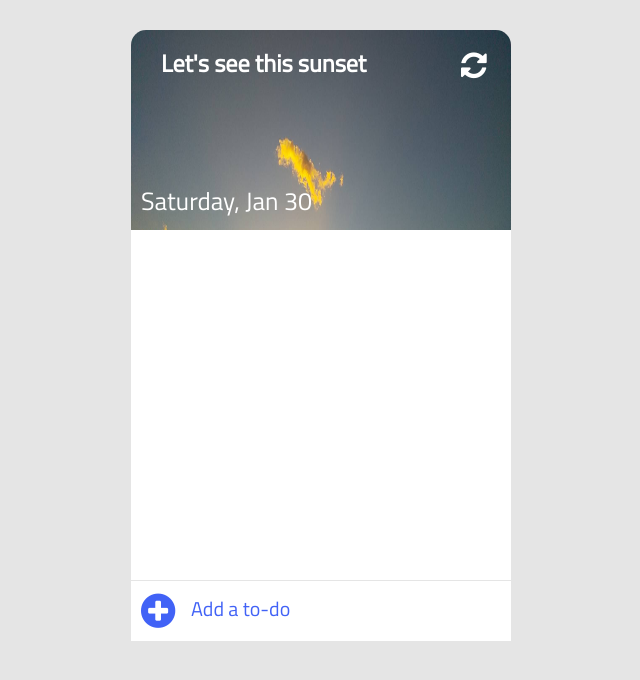
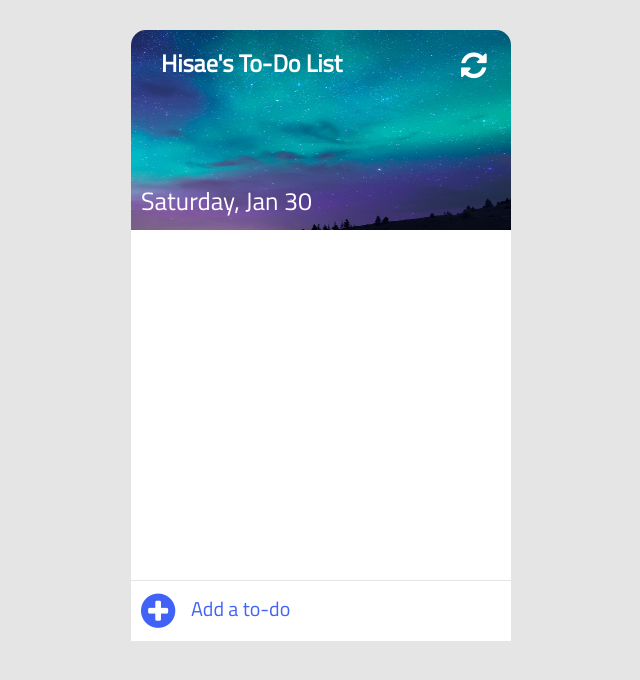
Before and after one commit to djraivis/hisae, a plain HTML site: page index.html in a window 1280 px wide. Shown: the whole page, without its empty margins (319-959 px from the left). Drawn offline with Linux system fonts and the light colour scheme.

Commit message:
Title Change

```diff
--- a/css/style.css
+++ b/css/style.css
@@ -17,11 +17,12 @@ body{
 .header{
   width: 380px;
   height:200px;
-  background-image: url('../img/sunset.jpg');
+  background-image: url('../img/bg2.jpg');
   background-size: 100% 200%;
   background-repeat: no-repeat;
   border-radius: 15px 15px 0 0;
   position: relative;
+  background-color: green;
 }
 .clear{
   width : 30px;
--- a/index.html
+++ b/index.html
@@ -13,7 +13,7 @@
   <div class="container">
 
     <div class="header">
-      <h2 class="hisae">Let's see this sunset</h2>
+      <h2 class="hisae">Hisae's To-Do List</h2>
       <div class="clear">
         <i class="fa fa-refresh"></i>
       </div>
```
Also changed, not shown: img/tree8.jpg (added).
